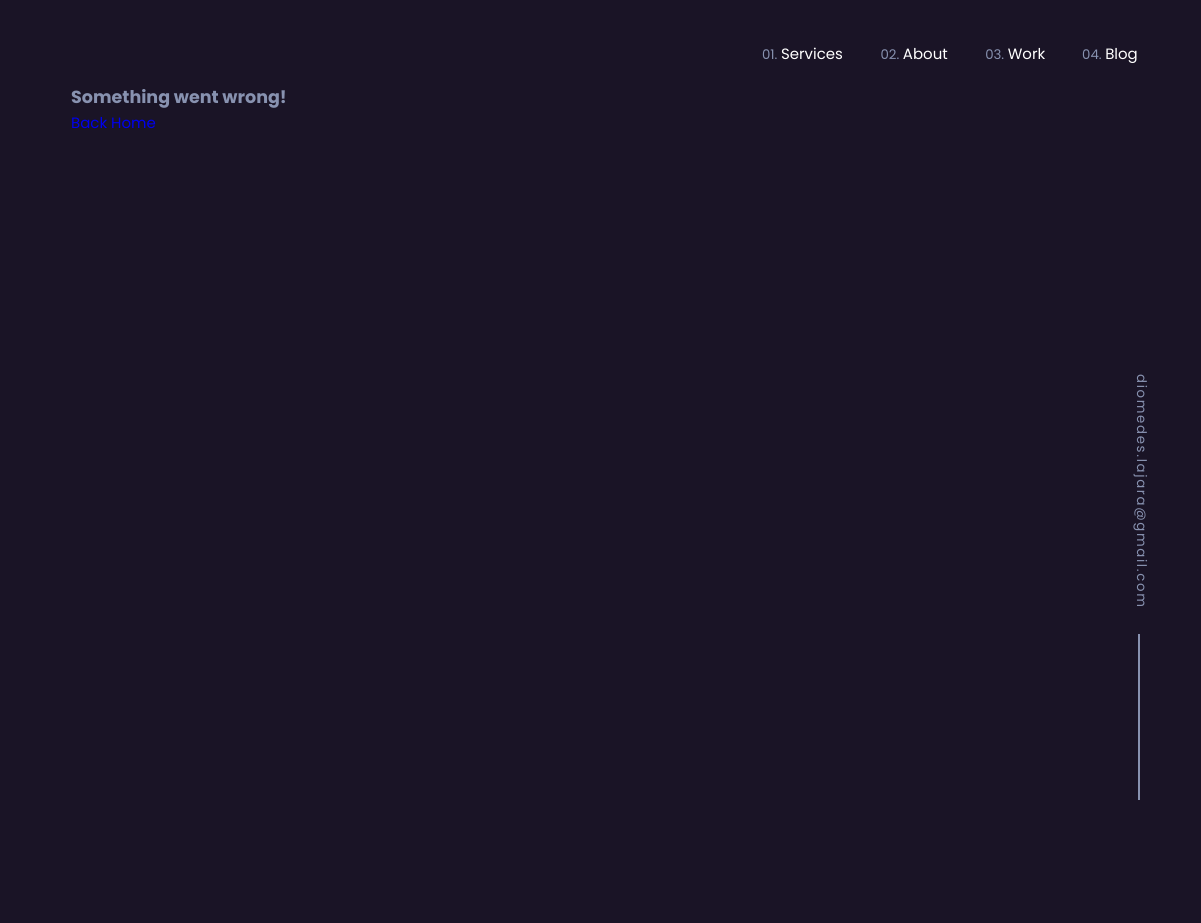
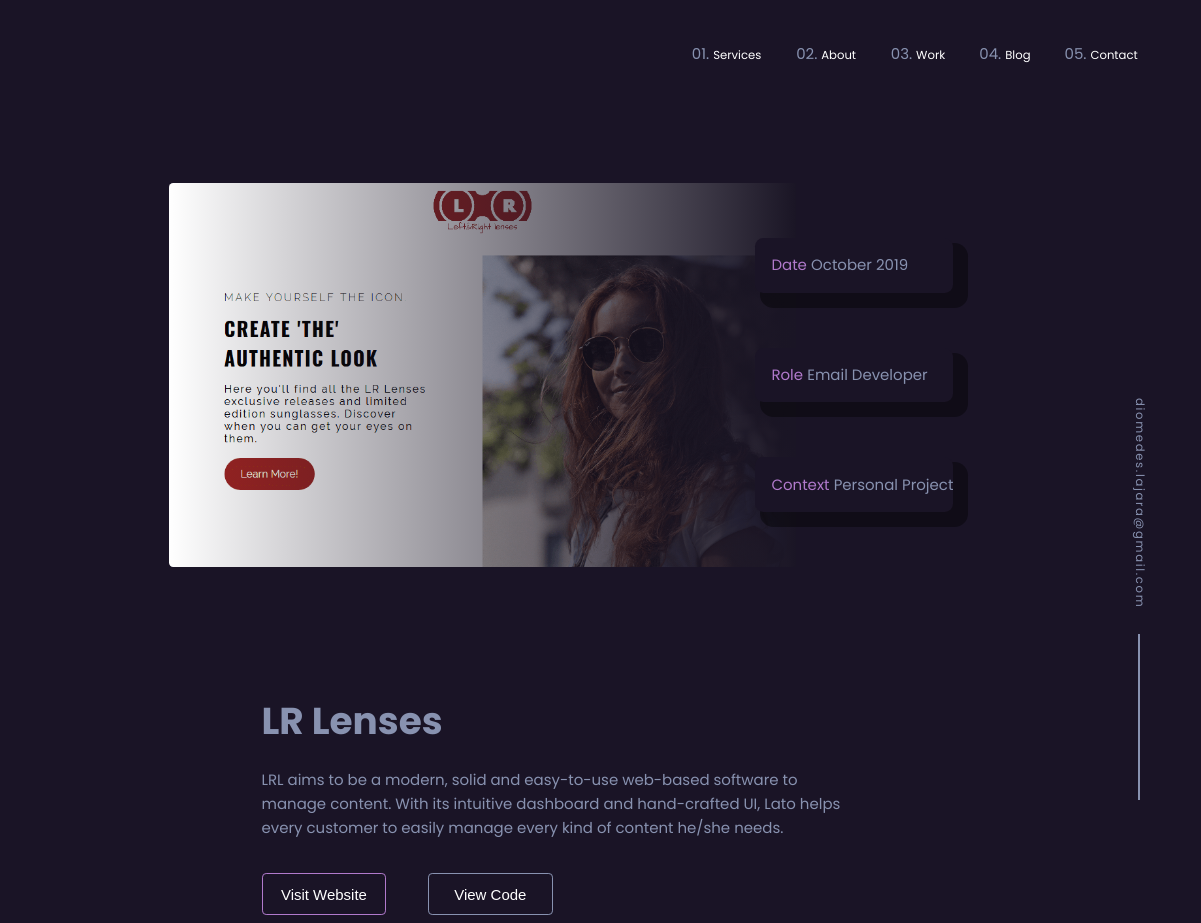
Before and after one commit to DlOMEDES/portfolio-v3, a Gatsby site: page /lensesEmail in a window 1280 px wide. Before the commit this address had no page. Shown: the top 923 px of the page, 79-1280 px from the left. Built offline with nearby package versions, Linux system fonts and the light colour scheme; Gatsby itself is replaced by a stand-in of ours.

Commit message:
revert back to 6ecaa52

```diff
--- a/gatsby-config.js
+++ b/gatsby-config.js
@@ -6,14 +6,7 @@
 const path = require("path")
 
 module.exports = {
-  siteMetadata: {
-    title: "Diomedes lajara | Web Developer located in Philadelphia, PA",
-    description: "I build things on the web.",
-    url: "https://www.diomedes.dev",
-    twitterUsername: "@dl_ajara",
-  },
   plugins: [
-    `gatsby-plugin-react-helmet`,
     `gatsby-plugin-styled-components`,
     {
       resolve: "gatsby-plugin-root-import",
@@ -22,7 +15,6 @@ module.exports = {
         components: path.join(__dirname, "src/components"),
         pages: path.join(__dirname, "src/pages"),
         utils: path.join(__dirname, "src/utils"),
-        layout: path.join(__dirname, "src/layout"),
       },
     },
     {
--- a/package.json
+++ b/package.json
@@ -6,7 +6,7 @@
   "license": "MIT",
   "scripts": {
     "build": "gatsby build",
-    "develop": "gatsby develop",
+    "develop": "gatsby develop browser=firefox",
     "format": "prettier --write \"**/*.{js,jsx,json,md}\"",
     "start": "npm run develop",
     "serve": "gatsby serve",
@@ -16,12 +16,10 @@
     "babel-plugin-styled-components": "^1.10.6",
     "gatsby": "^2.13.73",
     "gatsby-plugin-manifest": "^2.2.20",
-    "gatsby-plugin-react-helmet": "^3.3.4",
     "gatsby-plugin-styled-components": "^3.1.3",
     "npm-check-updates": "^4.0.1",
     "react": "^16.9.0",
     "react-dom": "^16.9.0",
-    "react-helmet": "^6.1.0",
     "react-icons": "^3.8.0",
     "styled-components": "^4.3.2"
   },
--- a/src/components/DrawerMenu.js
+++ b/src/components/DrawerMenu.js
@@ -6,7 +6,7 @@ const { colors } = theme
 
 const Drawer = styled.nav`
   height: 100vh;
-  width: 75vw;
+  width: 70vw;
   background: rgb(${colors.white});
   position: fixed;
   top: 0;
@@ -60,7 +60,10 @@ const DrawerMenu = ({ show }) => {
           <Link to="/#work">Work</Link>
         </li>
         <li>
-          <Link to="/fortheblog">Blog</Link>
+          <Link to="/#blog">Blog</Link>
+        </li>
+        <li>
+          <Link to="/#contact">Contact</Link>
         </li>
       </ul>
     </Drawer>
--- a/src/components/DrawerMenuBtn.js
+++ b/src/components/DrawerMenuBtn.js
@@ -33,6 +33,8 @@ const MenuBtn = styled.button`
     }
 
     &.close {
+      /* // rotate btn lines into X */
+      transform: rotate(180deg);
       /* // animation: rotate180 1s ease-in-out; */
       .menuBtn-line {
         background: rgb(${colors.white});
--- a/src/components/NavBar.js
+++ b/src/components/NavBar.js
@@ -45,7 +45,7 @@ const NavList = styled.ol`
   color: rgb(${colors.ashblueManatee});
   display: flex;
   transition: all 0.3s ease-out;
-  font-size: 1.6rem;
+
   li {
     margin: 0 30px;
   }
@@ -53,7 +53,7 @@ const NavList = styled.ol`
   li a {
     color: rgb(${colors.white});
     font-weight: 400;
-    font-size: 1.8rem;
+    font-size: 1.4rem;
     transition: all 0.3s ease-out;
     &:hover {
       color: rgb(${colors.violet});
@@ -86,7 +86,10 @@ const NavBar = ({ toggle, show }) => {
           <Link to="/#work">Work</Link>
         </li>
         <li>
-          <Link to="/fortheblog">Blog</Link>
+          <Link to="/#blog">Blog</Link>
+        </li>
+        <li>
+          <Link to="/#contact">Contact</Link>
         </li>
       </NavList>
 
--- a/src/components/SectionTitle.js
+++ b/src/components/SectionTitle.js
@@ -5,7 +5,7 @@ import { device } from "../utils/variables"
 
 const { colors } = theme
 const Title = styled.h2`
-  z-index: 0;
+  z-index: 2;
   color: rgb(${colors.white});
   text-transform: uppercase;
   letter-spacing: 0.2rem;
--- a/src/components/my-email.js
+++ b/src/components/my-email.js
@@ -20,7 +20,7 @@ const SocialList = styled.div`
   flex-direction: column;
   align-items: center;
   a {
-    font-size: 1.6rem;
+    font-size: 1.4rem;
     writing-mode: vertical-rl;
     color: rgb(${colors.ashblueManatee});
     margin: 2rem auto;
@@ -28,7 +28,7 @@ const SocialList = styled.div`
     letter-spacing: 0.2rem;
     transition: all 0.3s ease-in-out;
     &:hover {
-      font-size: 1.8rem;
+      font-size: 1.6rem;
       writing-mode: vertical-rl;
       color: rgb(${colors.violet});
       margin: 2rem auto;
--- a/src/config/index.js
+++ b/src/config/index.js
@@ -1,7 +1,15 @@
 module.exports = {
-  siteTitle: "Diomedes Lajara | Web Developer",
-  siteDescription: `I’m a Developer who loves beautiful front-end User Interfaces.`,
-  iDO: `I Build things in the web.`,
+  siteTitle: "Diomedes Lajara | Software Developer",
+  siteDescription: `I’m a Frontend Developer with a passion for Ui design. My specialty is
+  building high-quality interfaces for websites and applications.
+  Before going down the web rabbit hole, I worked mainly in hospitality but
+  always enjoyed design, technology and gaming. Nowdays I'm mostly
+  focused on improving my development skills and outdoor activities.
+  I enjoy learning something new with every project I work on. This helps
+  me expand my knowledge and see what solutions are possible for current
+  and future projects
+  .`,
+  iDO: `I build things for the web.`,
   siteKeywords:
     "Diomedes Lajara, Diomedes, Lajara, dlomedes, software, developer, front-end, web developer, javascript",
   siteUrl: "https://diomedes.site",
--- a/src/layout/index.js
+++ b/src/layout/index.js
@@ -1,17 +1,14 @@
 import React from "react"
-// import { useStaticQuery, graphql } from "gatsby"
 import GlobalStyle from "../utils/GlobalStyle"
 import Header from "./Header"
 import Footer from "./Footer"
 import MyEmail from "../components/my-email"
 import Social from "../components/Social"
 import { MainContainer } from "../utils/variables"
-import Head from "../components/Head"
 
 const Layout = ({ children }) => {
   return (
     <>
-      <Head />
       <GlobalStyle />
       <main>
         <Social />
--- /dev/null
+++ b/src/pages/lensesEmail.js
@@ -0,0 +1,200 @@
+import React from "react"
+import styled from "styled-components"
+import theme from "../utils/theme"
+import Layout from "../layout"
+import LRglasses from "../images/LR-Glasses.png"
+const { colors } = theme
+
+const GridIt = styled.div`
+  display: grid;
+  grid-template-rows: 30vw min-content 40vw repeat(3, min-content);
+  grid-template-columns:
+    [fullstart] minmax(3rem, 1fr) [centerstart] repeat(
+      8,
+      [colstart] minmax(min-content, 12rem) [colend]
+    )
+    [centerend] minmax(3rem, 1fr) [fullend];
+  margin-top: 12rem;
+`
+const TopBanner = styled.section`
+  /* background: lightgreen; */
+  grid-column: fullstart/fullend;
+
+  display: grid;
+  grid-template-columns: repeat(5, 1fr);
+  grid-template-rows: repeat(7, 1fr);
+
+  .box {
+    margin-left: -5rem;
+    border-radius: 1rem;
+    z-index: 0;
+    background: rgb(${colors.midnightPurple});
+    box-shadow: 10px 10px 0px 5px rgba(0, 0, 0, 0.4);
+
+    display: flex;
+    align-items: center;
+    p {
+      margin-left: 2rem;
+      span {
+        color: rgb(${colors.violet});
+        margin-right: 0.5rem;
+      }
+    }
+  }
+`
+
+const ImgInside = styled.div`
+  grid-column: 1/5;
+  grid-row: 1/-1;
+  background-image: linear-gradient(
+    to right,
+    rgba(255, 255, 255, 0),
+    rgb(26, 21, 37)
+  );
+  /* z-index: 0; */
+  img {
+    height: 100%;
+    width: 100%;
+    object-fit: cover;
+    z-index: -1;
+    border-radius: 0.5rem;
+    position: sticky;
+  }
+`
+
+const Date = styled.div`
+  grid-column: 5/6;
+  grid-row: 2 / span 1;
+`
+const Role = styled.div`
+  grid-column: 5/6;
+  grid-row: 4 / span 1;
+`
+const Context = styled.div`
+  grid-column: 5/6;
+  grid-row: 6 / span 1;
+`
+
+const Intro = styled.section`
+  /* background: teal; */
+  grid-column: colstart 2 / colend 7;
+
+  h2 {
+    font-size: 4.5rem;
+  }
+
+  button {
+    padding: 0.5rem;
+    height: 5rem;
+    width: 15rem;
+    cursor: pointer;
+    color: rgb(${colors.white});
+    border-radius: 0.5rem;
+    background: transparent;
+    font-size: 1.8rem;
+    transition: all 0.4s ease-in-out;
+
+    &:hover {
+      background: rgba(177, 122, 204, 0.5);
+      color: rgb(${colors.white});
+      border: 0.1rem solid transparent;
+    }
+  }
+
+  .web {
+    border: 0.1rem solid rgb(${colors.violet});
+    margin-right: 5rem;
+  }
+
+  .code {
+    border: 0.1rem solid rgb(${colors.ashblueManatee});
+  }
+`
+const BrandContent = styled.section`
+  grid-column: fullstart/colend 4;
+`
+const BrandFrame = styled.section`
+  background: salmon;
+  grid-column: colstart 5 / fullend;
+`
+const Colors = styled.section`
+  background: crimson;
+
+  grid-column: centerstart/centerend;
+`
+const Fonts = styled.section`
+  background: indigo;
+  grid-column: colstart 2 / colend 7;
+`
+const Mockup = styled.section`
+  background: olive;
+  grid-column: centerstart/centerend;
+`
+
+const lensesEmail = () => {
+  return (
+    <Layout>
+      <GridIt>
+        <TopBanner>
+          <ImgInside>
+            <img src={LRglasses} alt="" />
+          </ImgInside>
+          <Date className="box">
+            <p>
+              <span>Date</span>October 2019
+            </p>
+          </Date>
+          <Role className="box">
+            <p>
+              <span>Role</span>Email Developer
+            </p>
+          </Role>
+          <Context className="box">
+            <p>
+              <span>Context</span>Personal Project
+            </p>
+          </Context>
+        </TopBanner>
+
+        <Intro className="sectionMar">
+          <h2 className="mbSm">LR Lenses</h2>
+          <p className="mbLg">
+            LRL aims to be a modern, solid and easy-to-use web-based software to
+            manage content. With its intuitive dashboard and hand-crafted UI,
+            Lato helps every customer to easily manage every kind of content
+            he/she needs.
+          </p>
+
+          <button className="web">Visit Website</button>
+          <button className="code">View Code</button>
+        </Intro>
+        <BrandContent className="sectionMar">
+          <h3 className="mbMd">Built with customers in mind, and Love.</h3>
+
+          <p className="mbSm">
+            First Lato is modular: every part of the application is a separate
+            module with its purpose.
+          </p>
+
+          <p className="mbSm">
+            As the Lead Front-end Developer, my main task is to build the
+            lato_view module, which is responsible of the entire Look and Feel
+            of the application.
+          </p>
+
+          <p className="mbSm">
+            I built the entire UI/UX of the admin dashboard, including a
+            responsive custom theme, a custom flex grid system, custom form
+            validation, dynamic themes and more.
+          </p>
+        </BrandContent>
+        <BrandFrame className="sectionMar">BrandFrame</BrandFrame>
+        <Colors className="sectionMar">Colors</Colors>
+        <Fonts className="sectionMar">Fonts</Fonts>
+        <Mockup className="sectionMar">Mockup</Mockup>
+      </GridIt>
+    </Layout>
+  )
+}
+
+export default lensesEmail
--- a/src/utils/variables.js
+++ b/src/utils/variables.js
@@ -13,7 +13,6 @@ export const device = {
   portrait: `(max-width: ${size.sm})`,
   tablet: `(max-width: ${size.md})`,
   laptop: `(max-width: ${size.lg})`,
-  minDesk: `(min-width: ${size.sm})`,
 }
 
 export const MainContainer = styled.div`
```
Also changed, not shown: src/layout/About.js (+5 -3 lines), src/layout/Work.js (+2 -18 lines), README.md, 1 other file.
